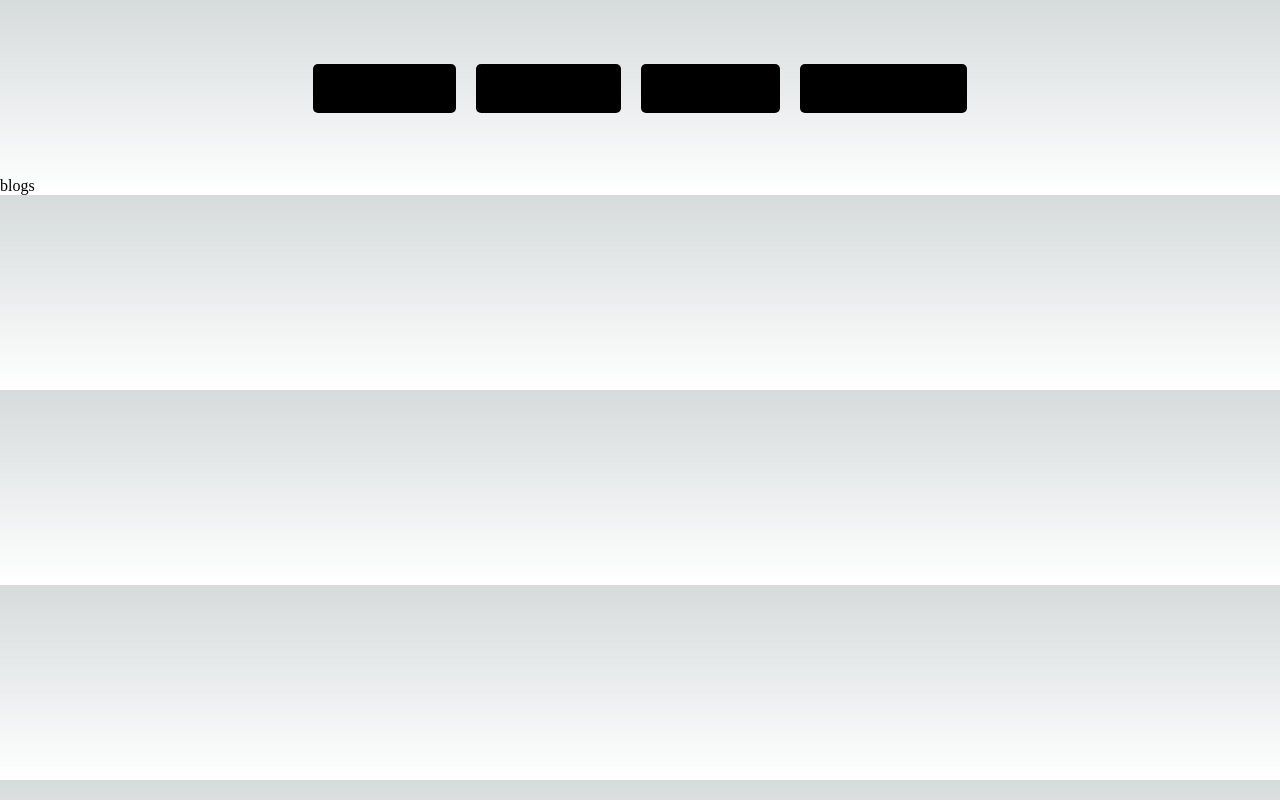
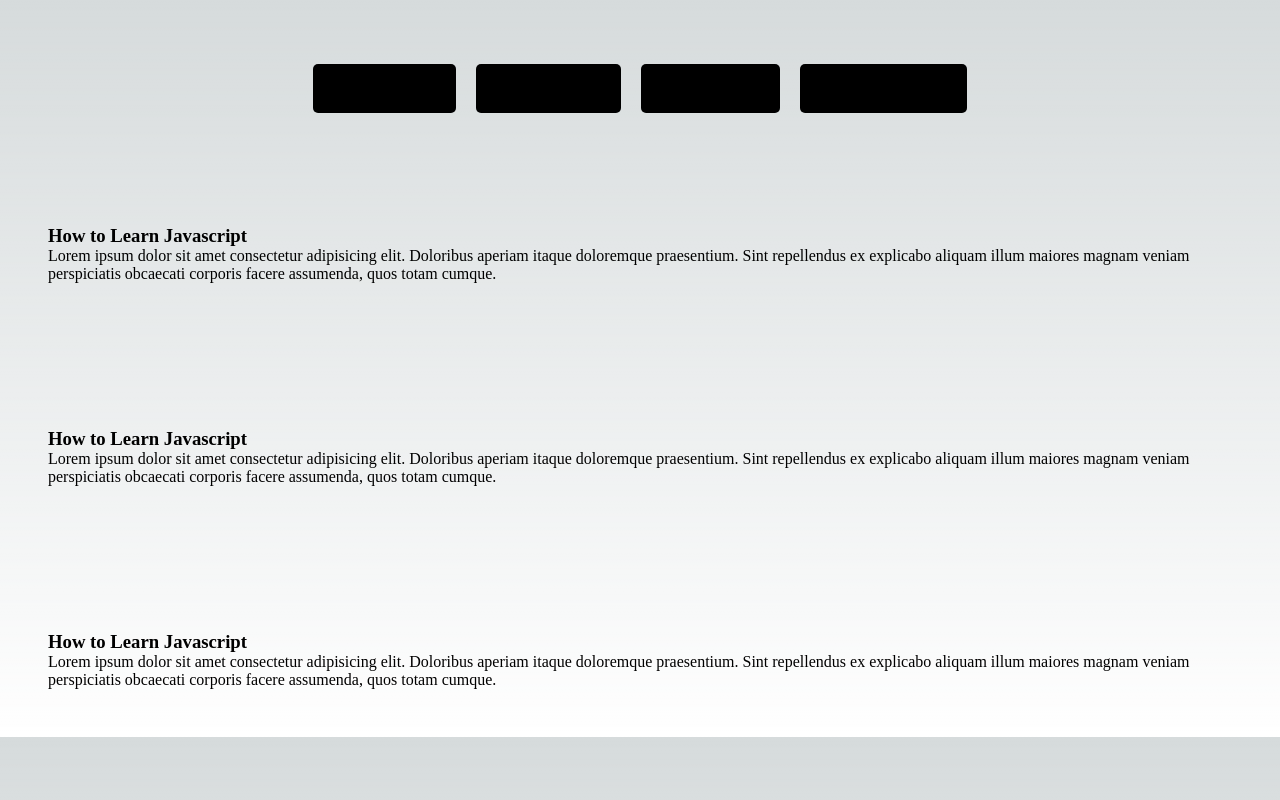
Before and after one commit to hv65616/Hunting-Coder, a Next.js app: page /blogs in a window 1280 px wide. Built offline with nearby package versions, Linux system fonts and the light colour scheme.

Commit message:
blogs page designed

```diff
--- a/pages/blogs.tsx
+++ b/pages/blogs.tsx
@@ -1,5 +1,7 @@
 import React from "react";
 import Head from "next/head";
+import styles from "../styles/Blog.module.css";
+import Link from "next/link";
 const blogs = () => {
   return (
     <>
@@ -9,7 +11,43 @@ const blogs = () => {
         <meta name="viewport" content="width=device-width, initial-scale=1" />
         <link rel="icon" href="/favicon.ico" />
       </Head>
-      <div>blogs</div>
+      <main className={styles.main}>
+        <div className="blogItem">
+          <Link href={"/blogpost/Blog1"}>
+            <h3 className={styles.blogItemh3}>How to Learn Javascript</h3>
+          </Link>
+          <p>
+            Lorem ipsum dolor sit amet consectetur adipisicing elit. Doloribus
+            aperiam itaque doloremque praesentium. Sint repellendus ex explicabo
+            aliquam illum maiores magnam veniam perspiciatis obcaecati corporis
+            facere assumenda, quos totam cumque.
+          </p>
+        </div>
+
+        <div className="blogItem">
+          <Link href={"/blogpost/Blog2"}>
+            <h3>How to Learn Javascript</h3>
+          </Link>
+          <p>
+            Lorem ipsum dolor sit amet consectetur adipisicing elit. Doloribus
+            aperiam itaque doloremque praesentium. Sint repellendus ex explicabo
+            aliquam illum maiores magnam veniam perspiciatis obcaecati corporis
+            facere assumenda, quos totam cumque.
+          </p>
+        </div>
+
+        <div className="blogItem">
+          <Link href={"/blogpost/Blog3"}>
+            <h3>How to Learn Javascript</h3>
+          </Link>
+          <p>
+            Lorem ipsum dolor sit amet consectetur adipisicing elit. Doloribus
+            aperiam itaque doloremque praesentium. Sint repellendus ex explicabo
+            aliquam illum maiores magnam veniam perspiciatis obcaecati corporis
+            facere assumenda, quos totam cumque.
+          </p>
+        </div>
+      </main>
     </>
   );
 };
```
